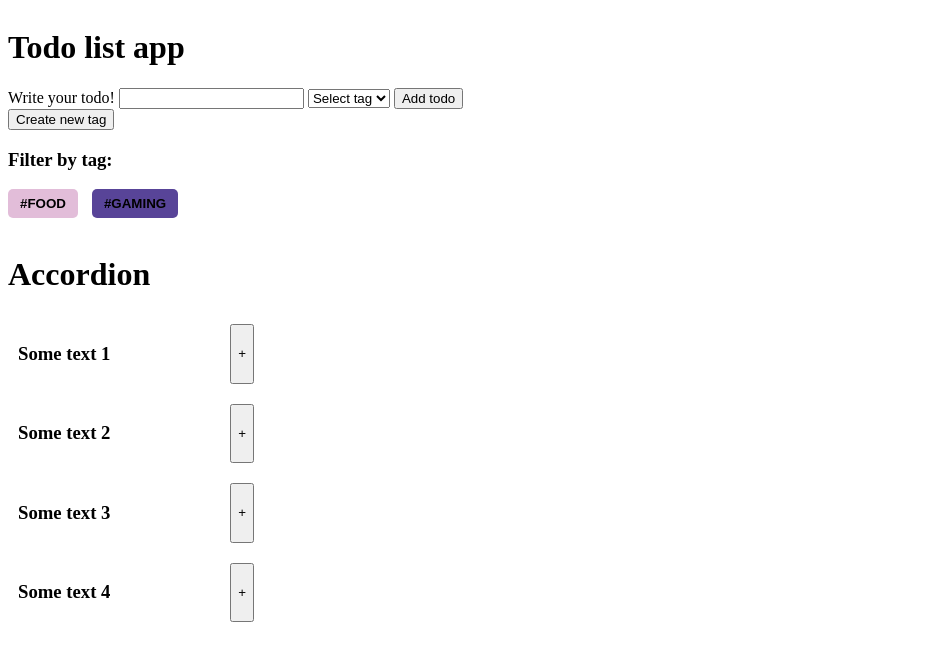
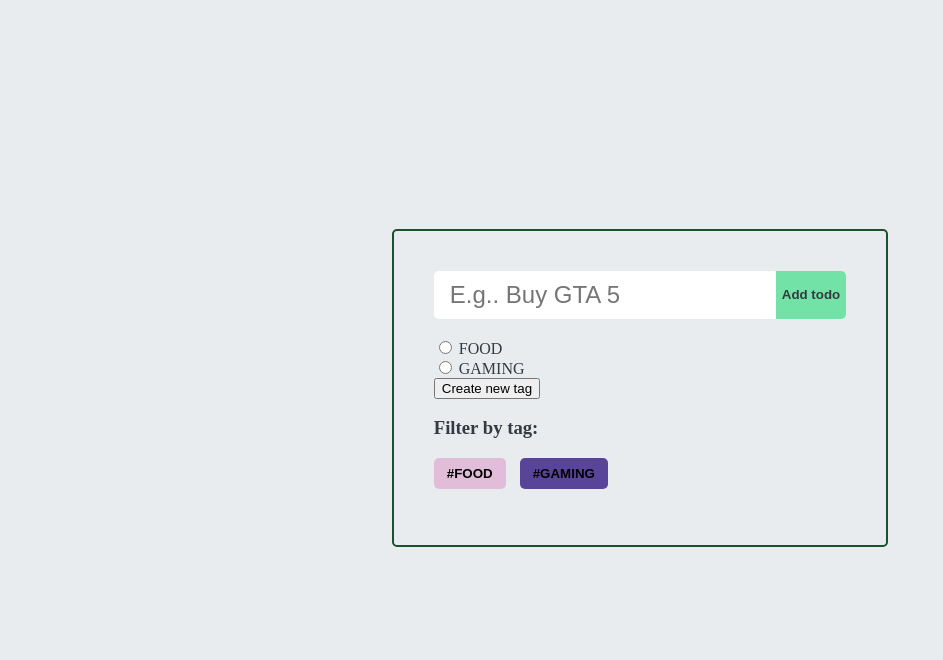
Before and after one commit to Jasiuka/vue-learning, a plain HTML site: page index.html in a window 1280 px wide. Shown: the whole page, without its empty margins (0-943 px from the left). Drawn offline with nearby package versions, Linux system fonts and the light colour scheme.

Commit message:
custom select component

```diff
--- a/index.html
+++ b/index.html
@@ -10,14 +10,14 @@
   </head>
   <body>
     <div id="todo">
-      <h1>Todo list app</h1>
-      <label>Write your todo!</label>
-      <input v-model="inputValue"/>
-      <select v-model="selected">
-        <option disabled value="">Select tag</option>
-        <option v-for="tag in tags">{{tag}}</option>
-      </select>
-      <button v-on:click="addTodo">Add todo</button>
+      <div class="todo-inner">
+        <form @submit.prevent="addTodo">
+          <div class="todo-add-input">
+            <input placeholder="E.g.. Buy GTA 5" v-model="inputValue"/>
+            <button type="submit">Add todo</button>
+          </div>
+          <custom-select v-bind:tags="tags"></custom-select>
+        </form>
       <div>
         <button v-on:click="openNewTagForm">Create new tag</button>
         <form class="new-tag-form" v-on:submit.prevent="createTag" v-if="isNewTagOpen">
@@ -29,7 +29,7 @@
       <div class="filter">
         <h3>Filter by tag:</h3>
         <div>
-          <button class="filter-button" v-bind:class="{'filter-button-active': turnActive(index)}" v-on:click="activateFilterButton(index)" v-bind:style="{backgroundColor: filterButtonColors[index]}" :key="index" v-for="(tag,index) in tags">#{{tag}}</button>
+          <button class="filter-button" v-bind:class="{'filter-button-active': turnActive(tagId)}" v-on:click="activateFilterButton(tagId)" v-bind:style="{backgroundColor: filterButtonColors[tagId]}" :key="tagId" v-for="{tagId,tagText} in tags">#{{tagText}}</button>
         </div>
       </div>
       <ul class="ul">
@@ -41,7 +41,9 @@
         </li>
       </ul>
     </div>
-    <div id="app">
+
+    </div>
+    <!-- <div id="app">
       <h1>Accordion</h1>
       <div class="item" v-for="(text,index) in items" :key="index">
         <div class="wrapper">
@@ -53,6 +55,6 @@
         </div>
         <p class="subtext" v-bind:class="{active: currentOpen === index}">{{text.subtext}}</p>
       </div>
-    </div>
+    </div> -->
   </body>
 </html>
--- a/script.js
+++ b/script.js
@@ -84,11 +84,30 @@
 //   },
 // });
 
+Vue.component("custom-select", {
+  data: function () {
+    return {
+      selected: "Select tag",
+    };
+  },
+  props: ["tags"],
+  methods: {
+    selectTag: function (tagId) {
+      console.log(tagId);
+    },
+  },
+  template:
+    '<div class="custom-select"><h3>{{selected.text}}</h3><div class="custom-select-option" v-for="{tagId,tagText} in tags"> <input v-model="selected" type="radio" id="tagText" name="custom-select" :value="{id: tagId, text: tagText}"/> <label for="tagText">{{tagText}}</label> </div></div>',
+});
+
 const todo = new Vue({
   el: "#todo",
   data: {
     todos: [],
-    tags: ["FOOD", "GAMING"],
+    tags: [
+      { tagId: 0, tagText: "FOOD" },
+      { tagId: 1, tagText: "GAMING" },
+    ],
     activeFilters: [],
     inputValue: "",
     tagInput: "",
@@ -129,6 +148,10 @@ const todo = new Vue({
         return;
       }
       this.tags.push(this.newTagInput.toUpperCase());
+      this.filterButtonColors = [
+        ...this.filterButtonColors,
+        this.generateRandomColor(),
+      ];
       this.newTagInput = "";
     },
     openNewTagForm: function () {
--- a/style.css
+++ b/style.css
@@ -1,4 +1,15 @@
-.changed {
+:root {
+  --lightest-green: #def4c6;
+  --light-green: #73e2a7;
+  --dark-green: #1c7c54;
+  --darkest-green: #1b512d;
+  --border-radius: 5px;
+  --tr-03-ease: all 0.3s ease;
+  --black: #343a40;
+  --grey: #e9ecef;
+}
+
+/* .changed {
   color: green;
 }
 
@@ -24,12 +35,65 @@
 
 .active {
   display: inline-block;
-}
+} */
 
 /* TODO */
 
+body {
+  background-color: var(--grey);
+  display: flex;
+  align-items: center;
+  justify-content: center;
+  height: 95dvh;
+  color: var(--black);
+}
+
 #todo {
   overflow: hidden;
+  border-radius: var(--border-radius);
+  margin: 0 auto;
+  display: flex;
+  justify-content: center;
+  align-items: center;
+  padding: 40px;
+  border: double 2px var(--darkest-green);
+}
+
+.todo-add-input {
+  display: flex;
+}
+
+.todo-add-input input {
+  font-size: 24px;
+  padding: 10px 16px;
+  border-radius: var(--border-radius) 0 0 var(--border-radius);
+  border: none;
+  outline: none;
+  transition: var(--tr-03-ease);
+}
+
+.todo-add-input input:focus {
+  background-color: var(--light-green);
+}
+
+.todo-add-input button {
+  border-radius: 0 var(--border-radius) var(--border-radius) 0;
+  border: none;
+  background-color: var(--light-green);
+  cursor: pointer;
+  transition: var(--tr-03-ease);
+  color: inherit;
+  font-weight: 600;
+}
+
+.todo-add-input button:hover {
+  background-color: var(--lightest-green);
+}
+
+.todo-tag-select {
+  width: 100%;
+  border-radius: 0 0 var(--border-radius) var(--border-radius);
+  padding: 6px;
 }
 
 .ul {
@@ -57,11 +121,11 @@
   display: flex;
   align-items: center;
   justify-content: center;
-  border: 2px solid transparent;
+  border: 3px solid transparent;
 }
 
 .filter-button-active {
-  animation: changeBorderColors 1s ease infinite;
+  animation: changeBorderColors 3s ease infinite;
 }
 
 .filter-button:hover {
@@ -100,18 +164,18 @@
   40%,
   70%,
   100% {
-    border: 2px solid red;
+    border: 3px solid black;
   }
 
   20%,
   50%,
   80% {
-    border: 2px solid green;
+    border: 3px solid white;
   }
 
   30%,
   60%,
   90% {
-    border: 2px solid blue;
+    border: 3px solid black;
   }
 }
```
